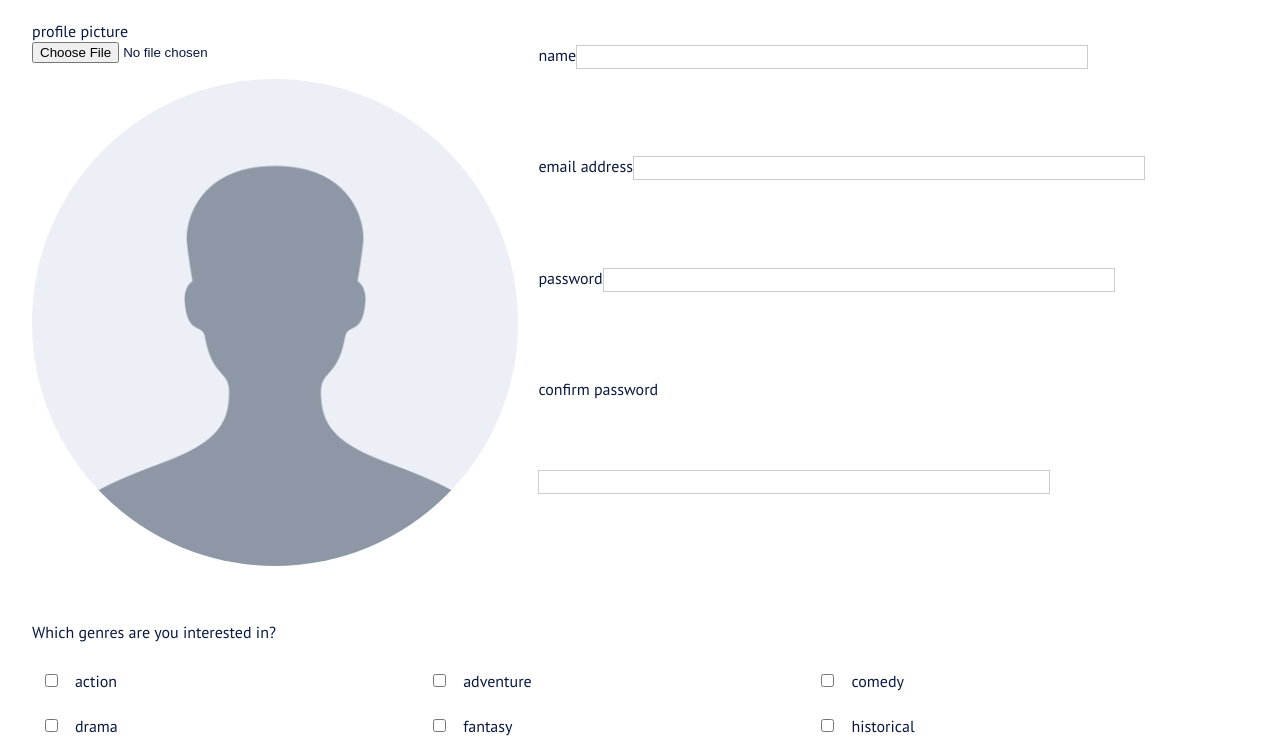
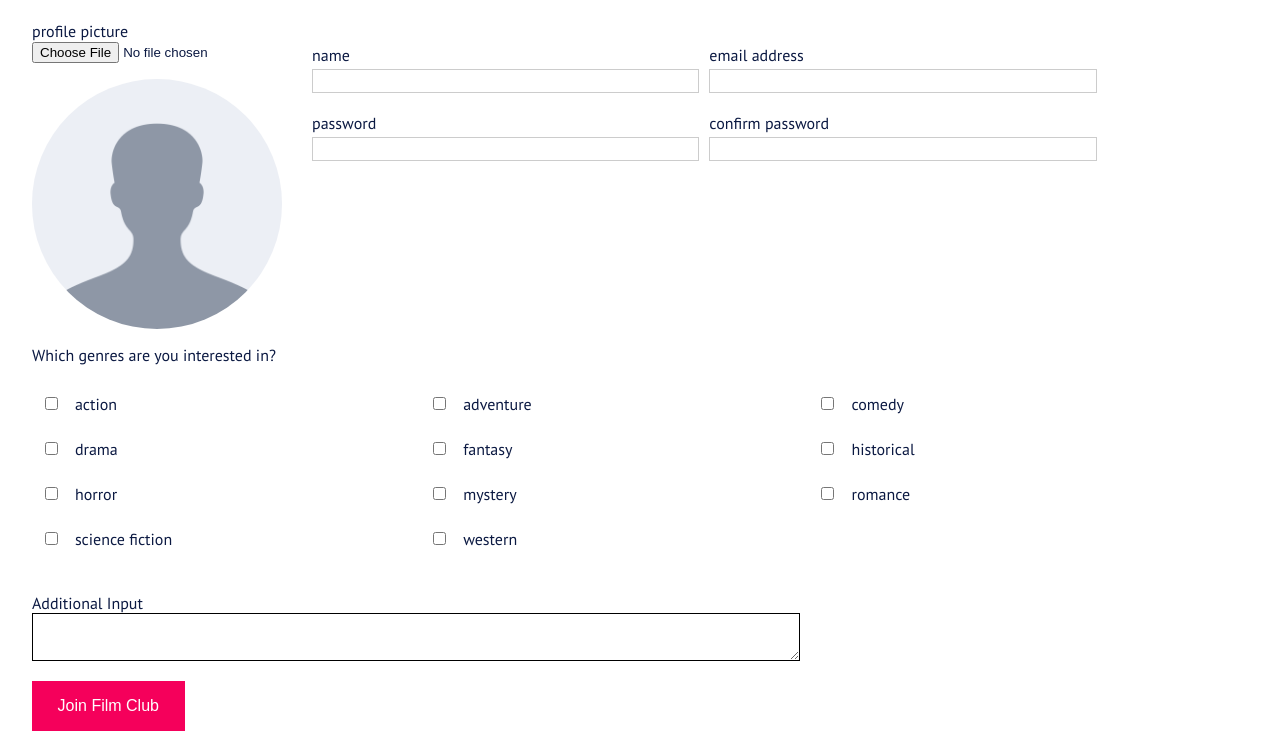
Before and after one commit to Andogar/Week-Two-Project, a plain HTML site: page join/index.html in a window 1280 px wide. Shown: the part 203-948 px from the top of the page. Drawn offline with Linux system fonts and the light colour scheme.

Commit message:
Added divs around textboxes in join/index.html and finished styling the css for the site

```diff
--- a/css/main.css
+++ b/css/main.css
@@ -205,6 +205,10 @@ hr {
   border-radius: 50%;
 }
 
+.profile-pic {
+  max-width: 250px;
+}
+
 .account-info {
   display: flex;
   flex-wrap: wrap;
@@ -215,6 +219,12 @@ hr {
   border: 1px solid #ccc;
   margin-bottom: 2vh;
   height: 3vh;
+}
+
+.info-input {
+  display: flex;
+  flex-wrap: wrap;
+  width: 100%;
 }
 
 .genres {
@@ -256,6 +266,10 @@ footer p {
   background: #7DDFE8;
   margin: 0;
   color: #FFF;
+}
+
+a, input[type="submit"], input[type="checkbox"], input[type="file"] {
+  cursor: pointer;
 }
 
 @media screen and (min-width: 545px) {
@@ -336,7 +350,7 @@ hr {
 }
 
 .genres {
-  margin-top: 5vh;
+  margin-top: 5.5vh;
 }
 
 .genres li {
@@ -429,10 +443,28 @@ hr {
 
 .account-info {
   width: 50%;
+  height: 20vh;
+}
+
+.profile-pic {
+  width: 30%;
 }
 
 .account-info input {
-  width: 40vw;
+  width: 100%;
+}
+
+.account-info label {
+  width: 100%;
+}
+
+.account-info {
+  width: 67%;
+}
+
+.info-input {
+  width: calc(50% - 20px);
+  margin-left: 10px;
 }
 
 .account-info label:nth-child(7) {
@@ -443,4 +475,17 @@ hr {
   width: 30vw;
 }
 
+.genres {
+  margin-top: 0;
 }
+
+.additional-info {
+  width: 100%;
+}
+
+.additional-info > textarea {
+  width: 60vw;
+}
+
+
+}
--- a/join/index.html
+++ b/join/index.html
@@ -25,18 +25,26 @@
             <label>profile picture</label> <br />
             <input type="file" name="profile-info">
             <div class="profile-pic-img">
-              <img src="../images/profile-placeholder.png" alt="Profile">
+              <img src="../images/profile-placeholder.png" alt="Placeholder Profile Image">
             </div>
           </div>
           <div class="account-info">
+            <div class="info-input">
             <label>name</label>
               <input type="text" name="profile-info">
+            </div>
+            <div class="info-input">
               <label>email address</label>
               <input type="email" name="profile-info">
+            </div>
+            <div class="info-input">
               <label>password</label>
               <input type="password" name="profile-info">
+            </div>
+            <div class="info-input">
               <label>confirm password</label>
               <input type="password" name="profile-info">
+            </div>
           </div>
           <div class="genres">
             <label>Which genres are you interested in?</label>
```
Lines whose indentation alone changed are shown as unchanged.
